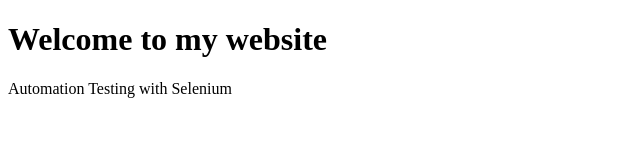
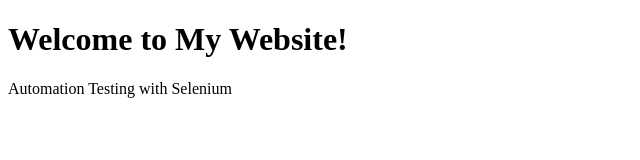
Before and after one commit to PunithKosana/Automation-Testing-with-Selenium, a plain HTML site: page index.html in a window 1280 px wide. Shown: the whole page, without its empty margins (0-640 px from the left). Drawn offline with Linux system fonts and the light colour scheme.

Commit message:
Update index.html

```diff
--- a/index.html
+++ b/index.html
@@ -6,7 +6,7 @@
     <title>Demo</title>
 </head>
 <body>
-    <h1>Welcome to my website</h1>
+    <h1>Welcome to My Website!</h1>
     <p>Automation Testing with Selenium</p>
 </body>
 </html>
```
